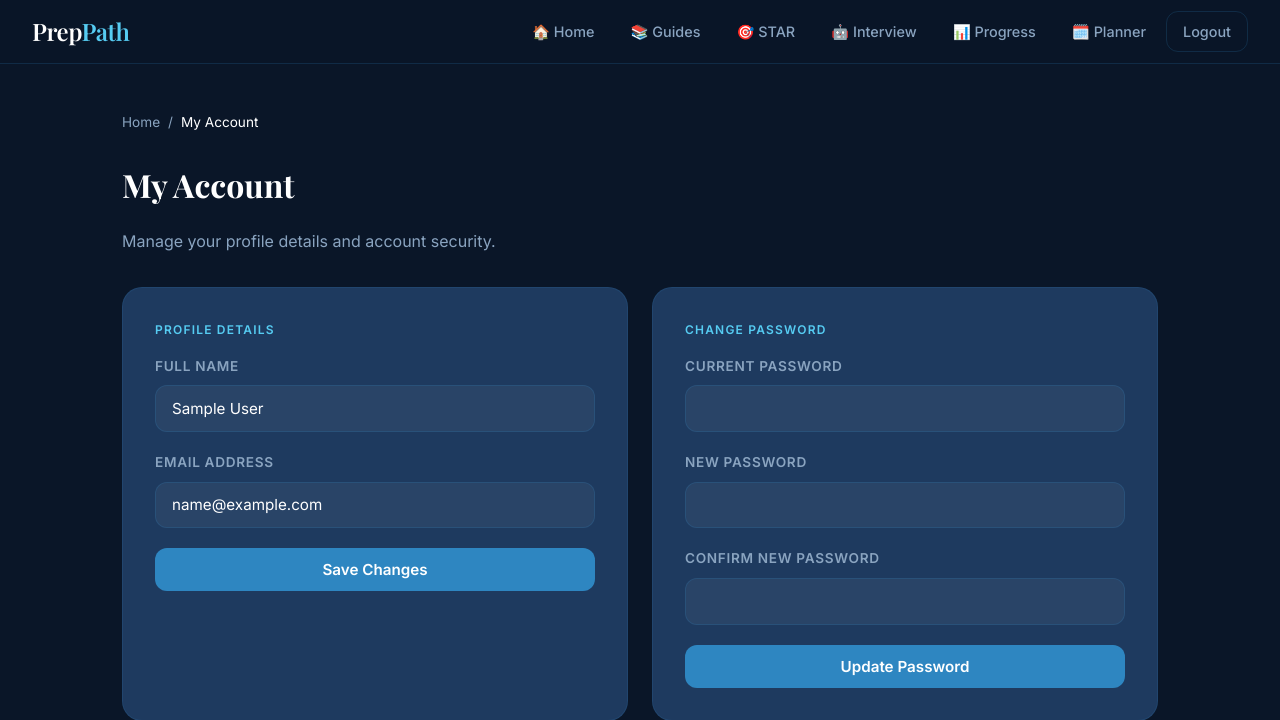
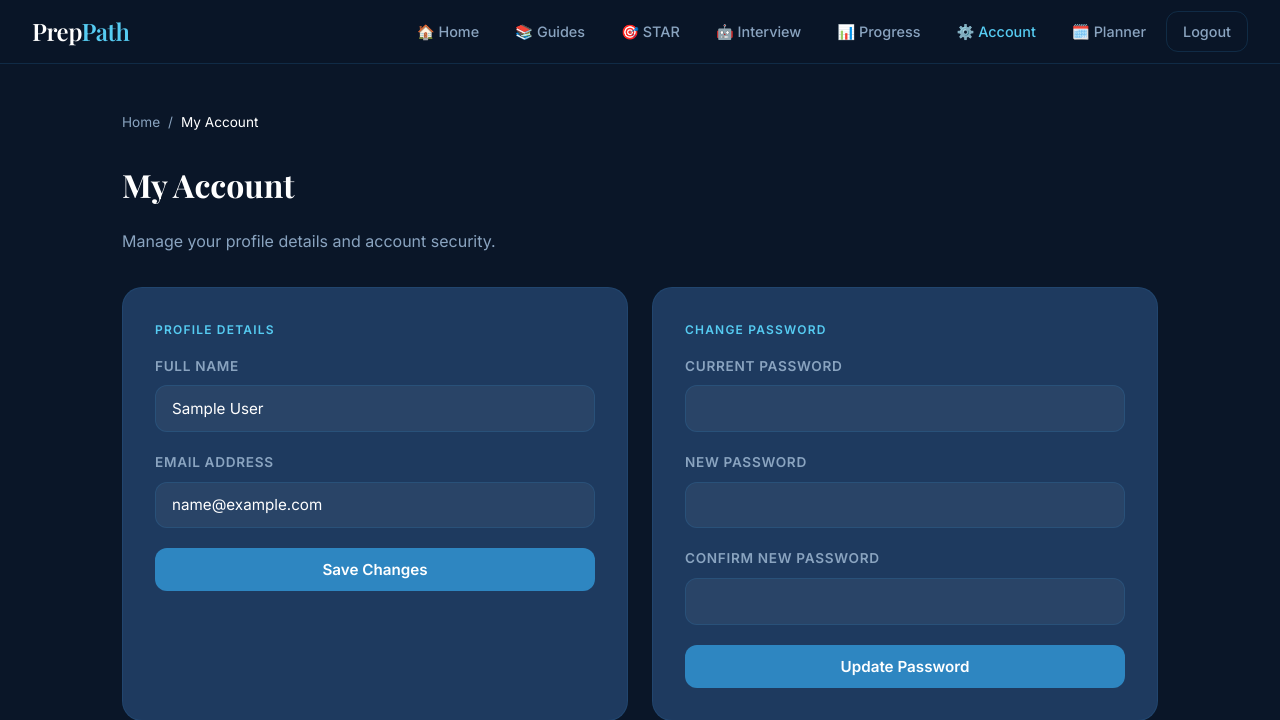
Before and after one commit to hafsaaatif197-bit/preppath, a Flask app: page /account in a window 1280 px wide. Shown: the top 720 px of the page. Run offline with Flask 3, Linux system fonts and the light colour scheme; the visitor is signed in with stand-in values (Sample User, id 1); some libraries are stand-ins or nearby versions.

Commit message:
Add Account link to navbar

```diff
--- a/templates/base.html
+++ b/templates/base.html
@@ -17,6 +17,7 @@
     <a href="{{ url_for('star_builder') }}" {% if request.endpoint=='star_builder' %}class="active"{% endif %}>🎯 <span>STAR</span></a>
     <a href="{{ url_for('interview_setup') }}" {% if 'interview' in request.endpoint %}class="active"{% endif %}>🤖 <span>Interview</span></a>
     <a href="{{ url_for('dashboard') }}" {% if request.endpoint=='dashboard' %}class="active"{% endif %}>📊 <span>Progress</span></a>
+    <a href="{{ url_for('account') }}" {% if request.endpoint=='account' %}class="active"{% endif %}>⚙️ <span>Account</span></a>
     <a href="{{ url_for('planner') }}" {% if request.endpoint=='planner' %}class="active"{% endif %}>🗓️ <span>Planner</span></a>
     <a href="{{ url_for('logout') }}" class="btn-logout">Logout</a>
   </div>
```
